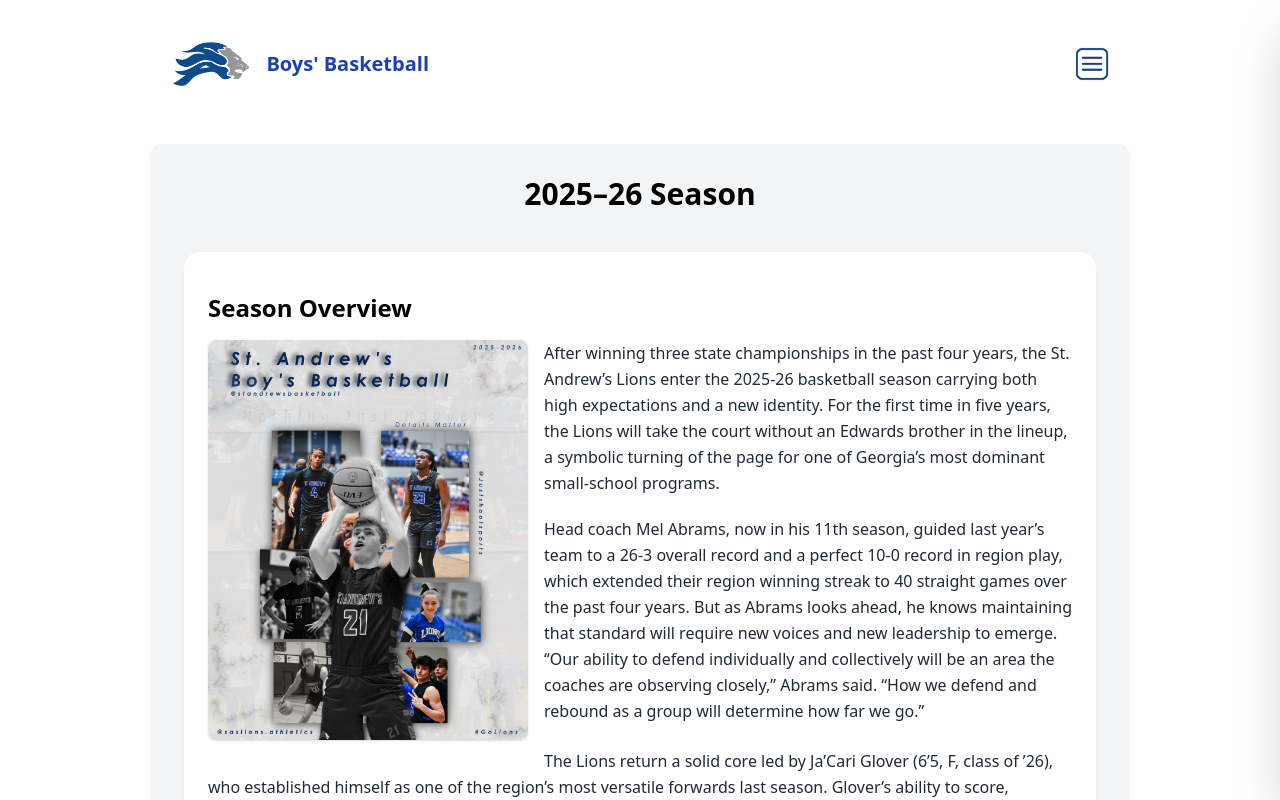
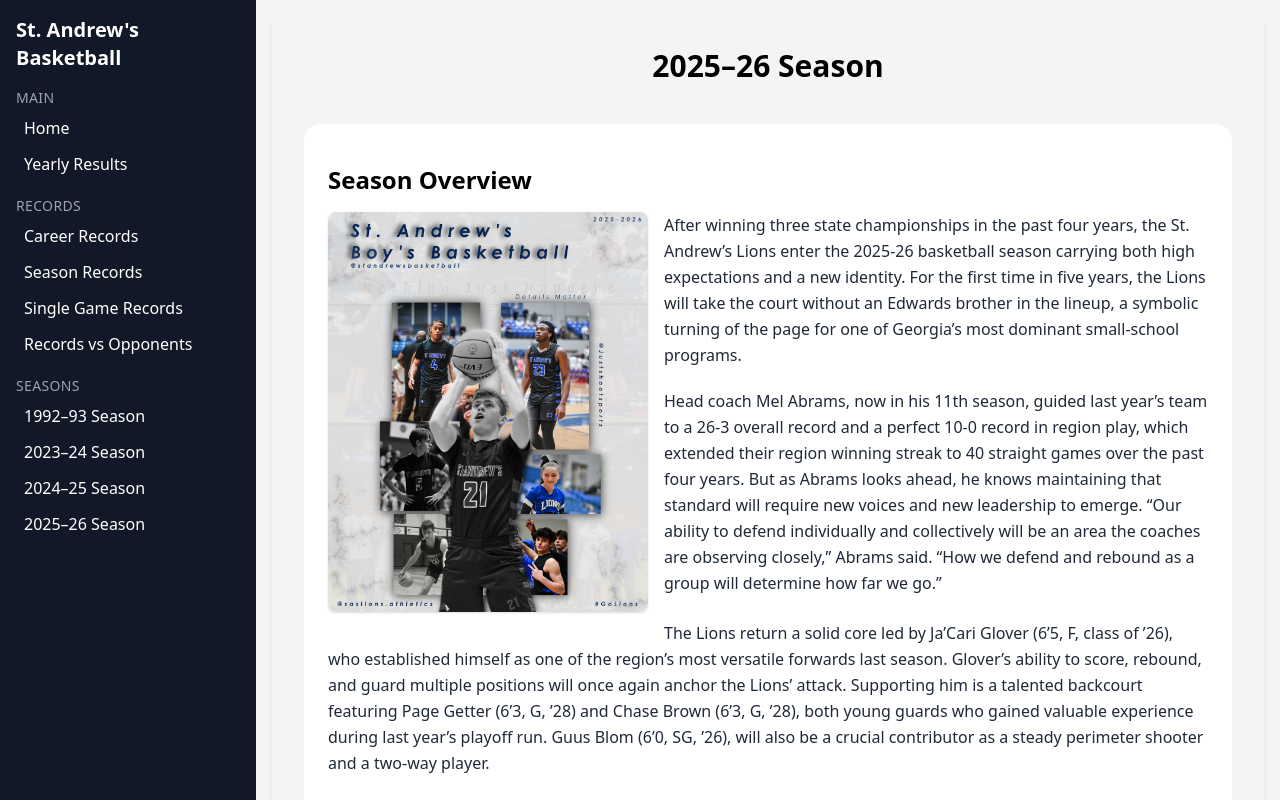
Before and after one commit to newonda1/st-andrews-basketball, a React (Vite) app: page /seasons/2025-26 in a window 1280 px wide. Shown: the top 800 px of the page. Built offline with nearby package versions, Linux system fonts and the light colour scheme.

Commit message:
Update App.jsx

```diff
--- a/src/App.jsx
+++ b/src/App.jsx
@@ -1,241 +1,177 @@
+import React from "react";
 import { Link, Routes, Route } from "react-router-dom";
-import React, { useEffect, useState, useRef } from "react";
-import Home from './Home';
-import FullCareerStats from './records/FullCareerStats';
-import SeasonRecords from './records/SeasonRecords';
-import SingleGameRecords from './records/SingleGameRecords';
-import Season1992_93 from './seasons/Season1992_93';
-import Season2023_24 from './seasons/Season2023_24';
-import Season2024_25 from './seasons/Season2024_25';
-import Season2025_26 from './seasons/Season2025_26';
-import SeasonPlaceholder from './seasons/SeasonPlaceholder';
-import RecordsVsOpponents from './pages/RecordsVsOpponents';
-import YearlyResults from './pages/YearlyResults';
-import GameDetail from './seasons/GameDetail';
+
+import Home from "./Home";
+import FullCareerStats from "./records/FullCareerStats";
+import SeasonRecords from "./records/SeasonRecords";
+import SingleGameRecords from "./records/SingleGameRecords";
+import Season1992_93 from "./seasons/Season1992_93";
+import Season2023_24 from "./seasons/Season2023_24";
+import Season2024_25 from "./seasons/Season2024_25";
+import Season2025_26 from "./seasons/Season2025_26";
+import SeasonPlaceholder from "./seasons/SeasonPlaceholder";
+import RecordsVsOpponents from "./pages/RecordsVsOpponents";
+import YearlyResults from "./pages/YearlyResults";
+import GameDetail from "./seasons/GameDetail";
+
+// Central list of seasons that have dedicated pages
+const seasonPages = [
+  { slug: "1992-93", Component: Season1992_93 },
+  { slug: "2023-24", Component: Season2023_24 },
+  { slug: "2024-25", Component: Season2024_25 },
+  { slug: "2025-26", Component: Season2025_26 },
+];
 
 function App() {
-  const [games, setGames] = useState([]);
-  const [playerStats, setPlayerStats] = useState([]);
-  const [players, setPlayers] = useState([]);
-  const [menuOpen, setMenuOpen] = useState(false);
-  const sidebarRef = useRef(null);
-  const [seasonOpen, setSeasonOpen] = useState(false);
-  const [recordsOpen, setRecordsOpen] = useState(false);
-  const [expandedDecades, setExpandedDecades] = useState({});
-  const yearsByDecade = {
-    "1970s": ["1978-79", "1979-80"],
-    "1980s": ["1980-81", "1981-82", "1982-83", "1983-84", "1984-85", "1985-86", "1986-87", "1987-88", "1988-89", "1989-90"],
-    "1990s": ["1990-91", "1991-92", "1992-93", "1993-94", "1994-95", "1995-96", "1996-97", "1997-98", "1998-99", "1999-00"],
-    "2000s": ["2000-01", "2001-02", "2002-03", "2003-04", "2004-05", "2005-06", "2006-07", "2007-08", "2008-09", "2009-10"],
-    "2010s": ["2010-11", "2011-12", "2012-13", "2013-14", "2014-15", "2015-16", "2016-17", "2017-18", "2018-19", "2019-20"],
-    "2020s": ["2020-21", "2021-22", "2022-23", "2023-24", "2024-25", "2025-26"],
-  };
-  const [legacyOpen, setLegacyOpen] = useState(false);
+  return (
+    <div className="min-h-screen bg-gray-100 flex">
+      {/* Sidebar */}
+      <aside className="w-64 bg-gray-900 text-white p-4 flex-shrink-0">
+        <h1 className="text-xl font-bold mb-4">
+          St. Andrew&apos;s Basketball
+        </h1>
 
-  useEffect(() => {
-    fetch("/data/games.json")
-      .then((res) => res.json())
-      .then(setGames)
-      .catch((err) => console.error("Failed to load games", err));
-
-    fetch("/data/playergamestats.json")
-      .then((res) => res.json())
-      .then(setPlayerStats)
-      .catch((err) => console.error("Failed to load player stats", err));
-
-    fetch("/data/players.json")
-      .then((res) => res.json())
-      .then(setPlayers)
-      .catch((err) => console.error("Failed to load players", err));
-  }, []);
-
-  useEffect(() => {
-    function handleClickOutside(event) {
-      if (sidebarRef.current && !sidebarRef.current.contains(event.target)) {
-        setMenuOpen(false);
-      }
-    }
-
-    if (menuOpen) {
-      document.addEventListener("mousedown", handleClickOutside);
-    } else {
-      document.removeEventListener("mousedown", handleClickOutside);
-    }
-
-    return () => {
-      document.removeEventListener("mousedown", handleClickOutside);
-    };
-  }, [menuOpen]);
-
-  const playerMap = Object.fromEntries(
-    players.map((p) => [p.PlayerID, `${p.FirstName} ${p.LastName}`])
-  );
-
-  return (
-    <div className="p-6 max-w-5xl mx-auto space-y-10">
-      <header className="text-center">
-      <div ref={sidebarRef} className={`fixed top-0 right-0 h-full w-64 bg-white shadow-2xl flex flex-col transform ${menuOpen ? "translate-x-0" : "translate-x-full"} transition-transform duration-300 ease-in-out z-40`}>
-        <div className="flex justify-center items-center p-4 border-b">
-          <h2 className="text-xl font-bold">Menu</h2>
-        </div>
-        <div className="flex-1 overflow-y-auto overscroll-contain scroll-smooth">
-          <nav className="flex flex-col p-4 space-y-2 text-lg font-medium">
-            {/* Full Year-by-Year Results */}
-            <Link to="/yearly-results" className="p-3 hover:bg-gray-200 rounded-md text-center">
-              Full Year-by-Year Results
+        <nav className="space-y-4">
+          {/* Main */}
+          <div>
+            <h2 className="text-sm uppercase tracking-wide text-gray-400 mb-1">
+              Main
+            </h2>
+            <ul className="space-y-1">
+              <li>
+                <Link
+                  to="/"
+                  className="block px-2 py-1 rounded hover:bg-gray-800"
+                >
+                  Home
                 </Link>
-
-
-            {/* Individual Season Results with Expandable Decades */}
-            <div className="border-t pt-4">
-              <button
-                onClick={() => setSeasonOpen(!seasonOpen)}
-                className="flex items-center justify-between w-full p-3 hover:bg-gray-200 rounded-md"
+              </li>
+              <li>
+                <Link
+                  to="/yearly-results"
+                  className="block px-2 py-1 rounded hover:bg-gray-800"
                 >
-                <span>Individual Season Results</span>
-                <span
-                   className={`ml-2 inline-block transform transition-transform duration-300 ${
-                   seasonOpen ? "rotate-180" : "rotate-0"
-                   }`}
-                   >
-                   ▼
-                </span>
-              </button>
-
-            {/* Decades Expand */}
-            {seasonOpen && (
-              <div
-                className={`ml-4 overflow-hidden transition-all duration-500 ${
-                seasonOpen ? "max-h-screen opacity-100" : "max-h-0 opacity-0"
-                }`}
-                >
-                {["1970s", "1980s", "1990s", "2000s", "2010s", "2020s"].map((decade) => (
-                  <div key={decade}>
-                    <button
-                      onClick={() =>
-                      setExpandedDecades((prev) => ({
-                      ...prev,
-                      [decade]: !prev[decade],
-                       }))
-                      }
-                      className="flex items-center justify-between w-full p-2 hover:bg-gray-100"
-                      >
-                <span>{decade}</span>
-                <span
-                  className={`ml-2 inline-block transform transition-transform duration-300 ${
-                    expandedDecades[decade] ? "rotate-180" : "rotate-0"
-                  }`}
-                >
-                  ▶
-                </span>
-              </button>
-
-              {/* Expand Years smoothly */}
-              <div
-                className={`ml-6 overflow-hidden overflow-y-auto transition-all duration-500 ${
-                  expandedDecades[decade] ? "max-h-screen opacity-100" : "max-h-0 opacity-0"
-                } custom-scrollbar`}
-              >
-
-                {yearsByDecade[decade].map((year) => (
-                  <Link
-                    key={year}
-                    to={`/seasons/${year}`}
-                    className="block px-2 py-1 text-sm hover:bg-gray-200"
-                  >
-                    {year}
+                  Yearly Results
                 </Link>
-                ))}
-              </div>
-            </div>
-          ))}
-        </div>
-      )}
+              </li>
+            </ul>
           </div>
 
-    <div className="border-t pt-4">
-      <Link
-        to="/records/opponents"
-        className="block p-3 hover:bg-gray-200 rounded-md text-center"
-      >
-        Records vs. Opponents
-      </Link>
-    </div>
-
-    {/* All-Time Records Section */}
-<div className="border-t pt-4">
-  <button
-    onClick={() => setRecordsOpen(!recordsOpen)}
-    className="flex items-center justify-between w-full p-3 hover:bg-gray-200 rounded-md"
-  >
-    <span>Individual Player Stats</span>
-    <span
-      className={`ml-2 inline-block transform transition-transform duration-300 ${
-        recordsOpen ? "rotate-180" : "rotate-0"
-      }`}
-    >
-      ▼
-    </span>
-  </button>
-
-  {recordsOpen && (
-    <div className="ml-4 overflow-hidden transition-all duration-500">
+          {/* Records */}
+          <div>
+            <h2 className="text-sm uppercase tracking-wide text-gray-400 mb-1">
+              Records
+            </h2>
+            <ul className="space-y-1">
+              <li>
                 <Link
                   to="/records/career"
-        className="block px-2 py-1 text-sm hover:bg-gray-200"
+                  className="block px-2 py-1 rounded hover:bg-gray-800"
                 >
-        Full Career Stats
+                  Career Records
                 </Link>
+              </li>
+              <li>
                 <Link
                   to="/records/season"
-        className="block px-2 py-1 text-sm hover:bg-gray-200"
+                  className="block px-2 py-1 rounded hover:bg-gray-800"
                 >
                   Season Records
                 </Link>
+              </li>
+              <li>
                 <Link
                   to="/records/single-game"
-        className="block px-2 py-1 text-sm hover:bg-gray-200"
+                  className="block px-2 py-1 rounded hover:bg-gray-800"
                 >
                   Single Game Records
                 </Link>
-    </div>
-  )}
+              </li>
+              <li>
+                <Link
+                  to="/records/opponents"
+                  className="block px-2 py-1 rounded hover:bg-gray-800"
+                >
+                  Records vs Opponents
+                </Link>
+              </li>
+            </ul>
           </div>
 
+          {/* Seasons */}
+          <div>
+            <h2 className="text-sm uppercase tracking-wide text-gray-400 mb-1">
+              Seasons
+            </h2>
+            <ul className="space-y-1">
+              <li>
+                <Link
+                  to="/seasons/1992-93"
+                  className="block px-2 py-1 rounded hover:bg-gray-800"
+                >
+                  1992–93 Season
+                </Link>
+              </li>
+              <li>
+                <Link
+                  to="/seasons/2023-24"
+                  className="block px-2 py-1 rounded hover:bg-gray-800"
+                >
+                  2023–24 Season
+                </Link>
+              </li>
+              <li>
+                <Link
+                  to="/seasons/2024-25"
+                  className="block px-2 py-1 rounded hover:bg-gray-800"
+                >
+                  2024–25 Season
+                </Link>
+              </li>
+              <li>
+                <Link
+                  to="/seasons/2025-26"
+                  className="block px-2 py-1 rounded hover:bg-gray-800"
+                >
+                  2025–26 Season
+                </Link>
+              </li>
+            </ul>
+          </div>
         </nav>
-</div>
-  </div>
-    <div className="flex items-center justify-between mb-4 px-4 h-20">
-      <div className="flex items-center gap-3">
-        <Link to="/" className="flex items-center gap-3 hover:opacity-80 transition-opacity">
-          <img src="/logo.png" alt="St. Andrew's Logo" className="h-12 w-auto" />
-          <h1 className="text-xl font-bold text-blue-800 whitespace-nowrap">Boys' Basketball</h1>
-        </Link>
-      </div>
-      <button onClick={() => setMenuOpen(true)}>
-        <img
-          src="/images/button.png"
-          alt="Menu"
-          className="h-10 w-auto hover:scale-110 transition-transform duration-200 ease-in-out"
-        />
-      </button>
-    </div>
+      </aside>
 
-    </header>
+      {/* Main content */}
+      <div className="flex-1 p-4">
         <Routes>
+          {/* Home */}
           <Route path="/" element={<Home />} />
+
+          {/* Records */}
           <Route path="/records/career" element={<FullCareerStats />} />
           <Route path="/records/season" element={<SeasonRecords />} />
           <Route path="/records/single-game" element={<SingleGameRecords />} />
-        <Route path="/seasons/1992-93" element={<Season1992_93 />} />
-        <Route path="/seasons/2023-24" element={<Season2023_24 />} />
-        <Route path="/seasons/2024-25" element={<Season2024_25 />} />
-        <Route path="/seasons/2025-26" element={<Season2025_26 />} />
+          <Route path="/records/opponents" element={<RecordsVsOpponents />} />
+
+          {/* Yearly Results table */}
+          <Route path="/yearly-results" element={<YearlyResults />} />
+
+          {/* Game detail */}
+          <Route path="/games/:gameId" element={<GameDetail />} />
+
+          {/* Explicit season pages from the seasonPages array */}
+          {seasonPages.map(({ slug, Component }) => (
+            <Route
+              key={slug}
+              path={`/seasons/${slug}`}
+              element={<Component />}
+            />
+          ))}
+
+          {/* Fallback / placeholder for any other season slug */}
           <Route path="/seasons/:seasonId" element={<SeasonPlaceholder />} />
-        <Route path="/records/opponents" element={<RecordsVsOpponents />} />
-        <Route path="/yearly-results" element={<YearlyResults />} />
-        <Route path="/games/:gameId" element={<GameDetail />} />
         </Routes>
+      </div>
     </div>
   );
 }
```
Lines whose indentation alone changed are shown as unchanged.
